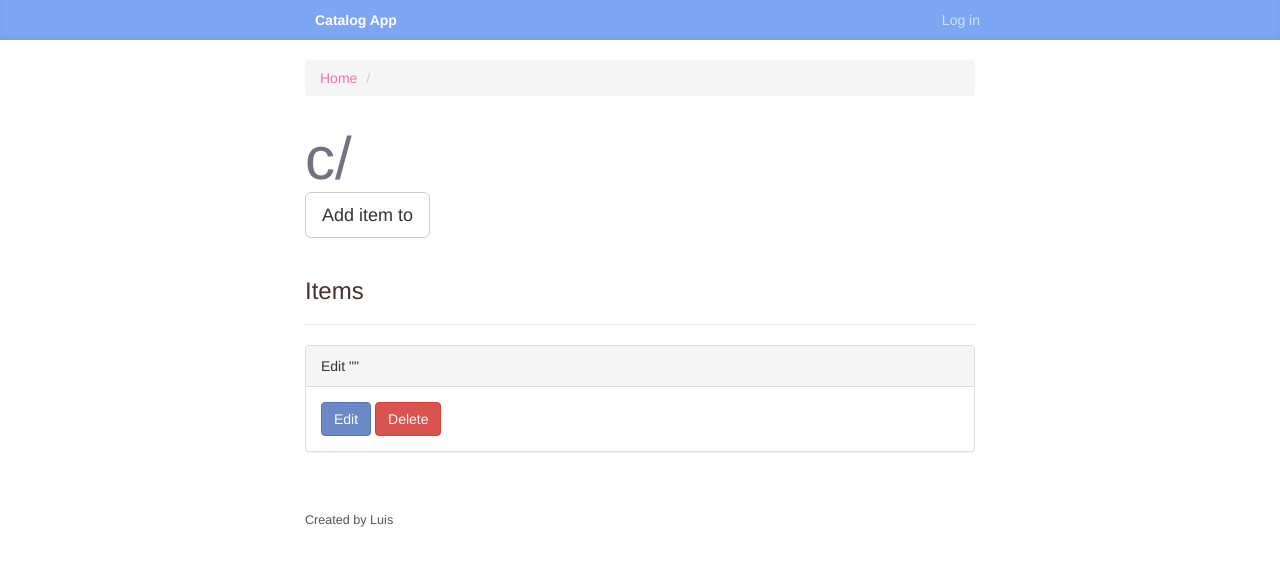
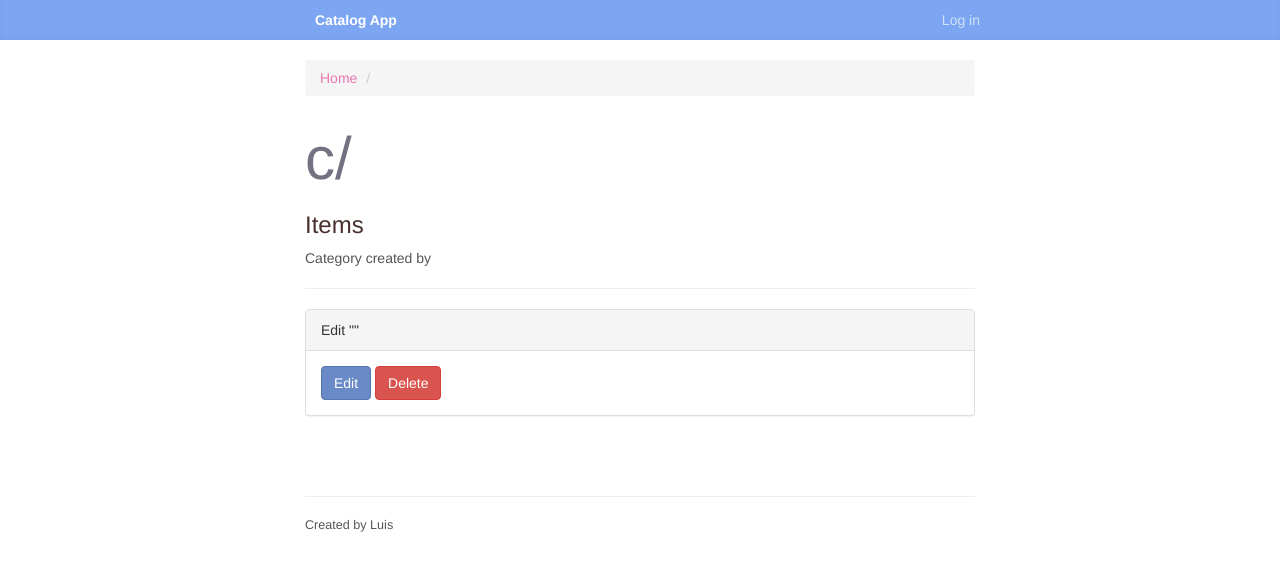
Before and after one commit to luis-rubio/item-catalog-app, a Flask app: template templates/category_show.html in a window 1280 px wide. Shown: the top 571 px of the page. Run offline with Flask 2, Linux system fonts and the light colour scheme; the template is opened without the code that fills it, so the values that code supplies are empty; some libraries are stand-ins or nearby versions.

Commit message:
Add user protect layer to crud pages

```diff
--- a/app.py
+++ b/app.py
@@ -179,6 +179,12 @@
     items = session.query(Item).all()
     return render_template('index.html', categories = categories, items=items)
 
+@app.route('/item/<int:category_id>/<int:item_id>')
+def redirectToShowItem(category_id, item_id):
+    category = session.query(Category).filter_by(id=category_id).one()
+    item = session.query(Item).filter_by(id=item_id).one()
+    return redirect(url_for('showItem', category_slug=category.slug, item_id=item.id))
+
 # Category CRUD Routes
 @app.route('/catalog/new/', methods=['GET', 'POST'])
 def newCategory():
@@ -198,13 +204,16 @@
 def showCategory(category_slug):
     category = session.query(Category).filter_by(slug=category_slug).one()
     items = session.query(Item).filter_by(category_id=category.id).all()
-    return render_template('category_show.html', items=items, category=category)
+    creator = getUserInfo(category.user_id)
+    return render_template('category_show.html', items=items, category=category, creator=creator)
 
 @app.route('/catalog/<category_slug>/edit/', methods=['GET', 'POST'])
 def editCategory(category_slug):
+    editCategory = session.query(Category).filter_by(slug=category_slug).one()
     if 'username' not in login_session:
         return redirect('/login')
-    editCategory = session.query(Category).filter_by(slug=category_slug).one()
+    if editCategory.user_id != login_session['user_id']:
+        return "<script>function myFunction() {alert('NO');}</script><body onload='myFunction()'>"
     if request.method == 'POST':
         if request.form['name']:
             editCategory.slug = request.form['name'].replace(" ", "")
@@ -215,9 +224,11 @@
 
 @app.route('/catalog/<category_slug>/delete/', methods=['GET', 'POST'])
 def deleteCategory(category_slug):
+    categoryToDelete = session.query(Category).filter_by(slug=category_slug).one()
     if 'username' not in login_session:
         return redirect('/login')
-    categoryToDelete = session.query(Category).filter_by(slug=category_slug).one()
+    if categoryToDelete.user_id != login_session['user_id']:
+        return "<script>function myFunction() {alert('NO');}</script><body onload='myFunction()'>"
     if request.method == 'POST':
         session.delete(categoryToDelete)
         session.commit()
@@ -249,14 +260,17 @@
 def showItem(category_slug, item_id):
     category = session.query(Category).filter_by(slug=category_slug).one()
     item = session.query(Item).filter_by(id=item_id).one()
-    return render_template('item_show.html', item=item, category=category)
+    creator = getUserInfo(item.user_id)
+    return render_template('item_show.html', item=item, category=category, creator=creator)
 
 @app.route('/catalog/<category_slug>/<int:item_id>/edit/', methods=['GET', 'POST'])
 def editItem(category_slug, item_id):
+    category = session.query(Category).filter_by(slug=category_slug).one()
+    editedItem = session.query(Item).filter_by(id=item_id).one()
     if 'username' not in login_session:
         return redirect('/login')
-    category = session.query(Category).filter_by(slug=category_slug).one()
-    editedItem = session.query(Item).filter_by(id=item_id).one()
+    if editedItem.user_id != login_session['user_id']:
+        return "<script>function myFunction() {alert('NO');}</script><body onload='myFunction()'>"
     if request.method == 'POST':
         if request.form['name']:
             editedItem.name = request.form['name']
@@ -274,6 +288,8 @@
         return redirect('/login')
     category = session.query(Category).filter_by(slug=category_slug).one()
     itemToDelete = session.query(Item).filter_by(id=item_id).one()
+    if itemToDelete.user_id != login_session['user_id']:
+        return "<script>function myFunction() {alert('NO');}</script><body onload='myFunction()'>"
     if request.method == 'POST':
         session.delete(itemToDelete)
         session.commit()
--- a/templates/category_show.html
+++ b/templates/category_show.html
@@ -7,11 +7,13 @@
     <li class="active">{{ category.name }}</li>
   </ul>
   <h1 class="app-title">c/{{ category.name }}</h1>
-  <p class="lead app-description">
-    <a href="{{url_for('newItem', category_slug = category.slug)}}" class="btn btn-lg btn-default">
-      Add item to {{ category.name }}
-    </a>
-  </p>
+  {%if 'username' in session %}
+    <p class="lead app-description">
+      <a href="{{url_for('newItem', category_slug = category.slug)}}" class="btn btn-lg btn-default">
+        Add item to {{ category.name }}
+      </a>
+    </p>
+  {% endif %}
 </div>
 <h3>{{ category.name }} Items</h3>
 {% for i in items %}
@@ -21,7 +23,14 @@
     </a>
   </p>
 {% endfor %}
+
+<p>
+  Category created by <b>{{ creator.name }}</b>
+</p>
+
+{% if category.user_id == session['user_id'] %}
 <hr>
+
 <div class="panel panel-default">
   <div class="panel-heading">Edit "{{ category.name }}"</div>
   <div class="panel-body">
@@ -29,4 +38,5 @@
     <a class="btn btn-danger" href="{{ url_for('deleteCategory', category_slug = category.slug) }}">Delete</a>
   </div>
 </div>
+{% endif %}
 {% endblock %}
--- a/templates/layout.html
+++ b/templates/layout.html
@@ -10,7 +10,10 @@
     {% include 'includes/_navbar.html' %}
     <div class="container">
       {% block body %}{% endblock %}
-      <footer>Created by Luis</footer>
+      <footer>
+        <hr>
+        Created by Luis
+      </footer>
     </div>
     <script src="https://ajax.googleapis.com/ajax/libs/jquery/1.12.4/jquery.min.js"></script>
     <script src="https://maxcdn.bootstrapcdn.com/bootstrap/3.3.7/js/bootstrap.min.js"></script>
```
Also changed, not shown: templates/index.html (+7 -3 lines), templates/item_show.html (+6 -1 lines).
